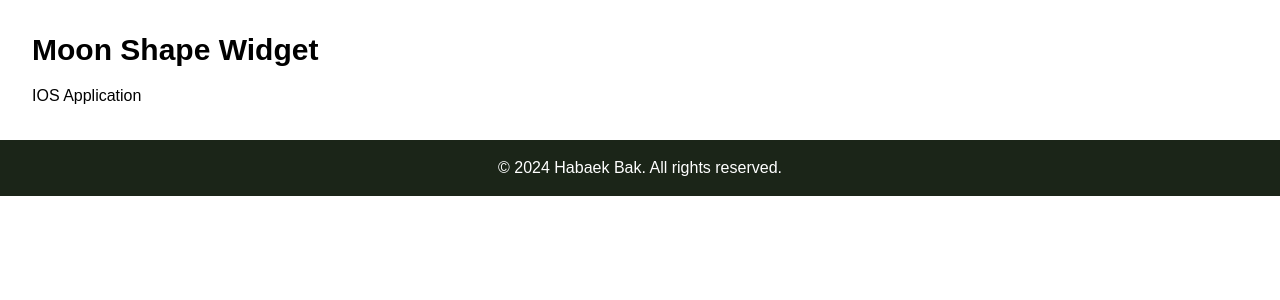
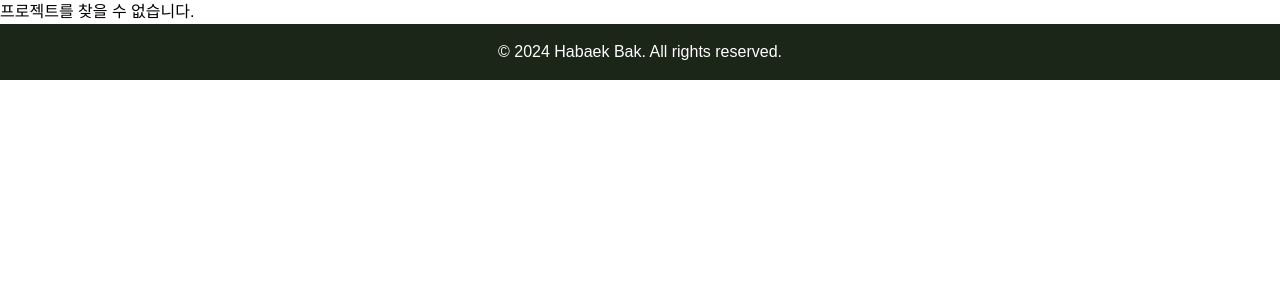
Before and after one commit to habaekk/possible-port, a Next.js app: page /1 in a window 1280 px wide. Shown: the top 300 px of the page. Built offline with nearby package versions, Linux system fonts and the light colour scheme.

Commit message:
route to project title

```diff
--- a/app/[projectName]/page.tsx
+++ b/app/[projectName]/page.tsx
@@ -1,12 +1,14 @@
-"use client"
+"use client";
 
 import { useParams } from 'next/navigation';
 import projects from '../data/projects';
 
 const ProjectDetailPage = (props: any) => {
-    const project = projects.find((project) => project.id === parseInt(props.params.projectName, 10));
+  const projectTitle = props.params.projectName;
+  const project = projects.find((project) => project.title.toLowerCase().replace(/\s+/g, '-') === projectTitle);
 
-    if (!project) return <p>프로젝트를 찾을 수 없습니다.</p>;
+  if (!project) return <p>프로젝트를 찾을 수 없습니다.</p>;
+
   return (
     <div className="p-8">
       <h1 className="text-3xl font-bold mb-4">{project.title}</h1>
--- a/components/ProjectItem.js
+++ b/components/ProjectItem.js
@@ -9,7 +9,8 @@ const ProjectItem = ({ id, image, title, description }) => {
   const router = useRouter();
 
   const handleClick = () => {
-    router.push(`/${id}`);
+    const slug = title.toLowerCase().replace(/\s+/g, '-');
+    router.push(`/${slug}`);
   };
 
   return (
```
